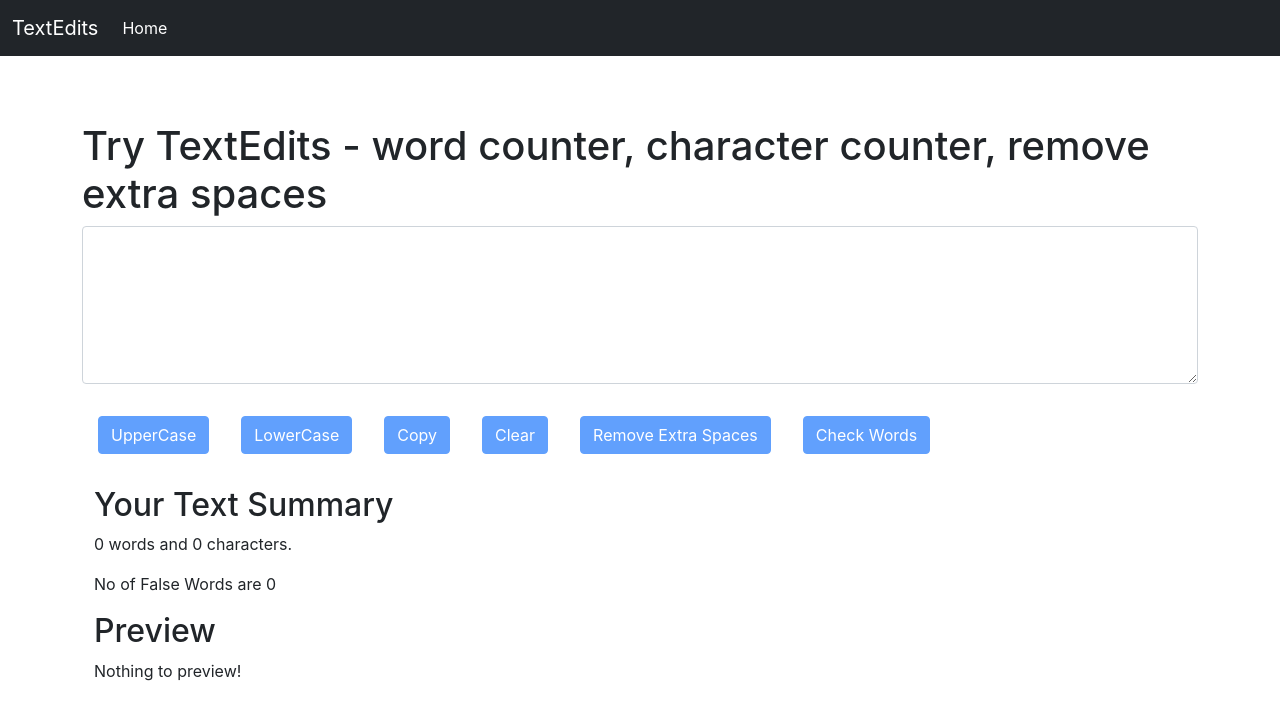
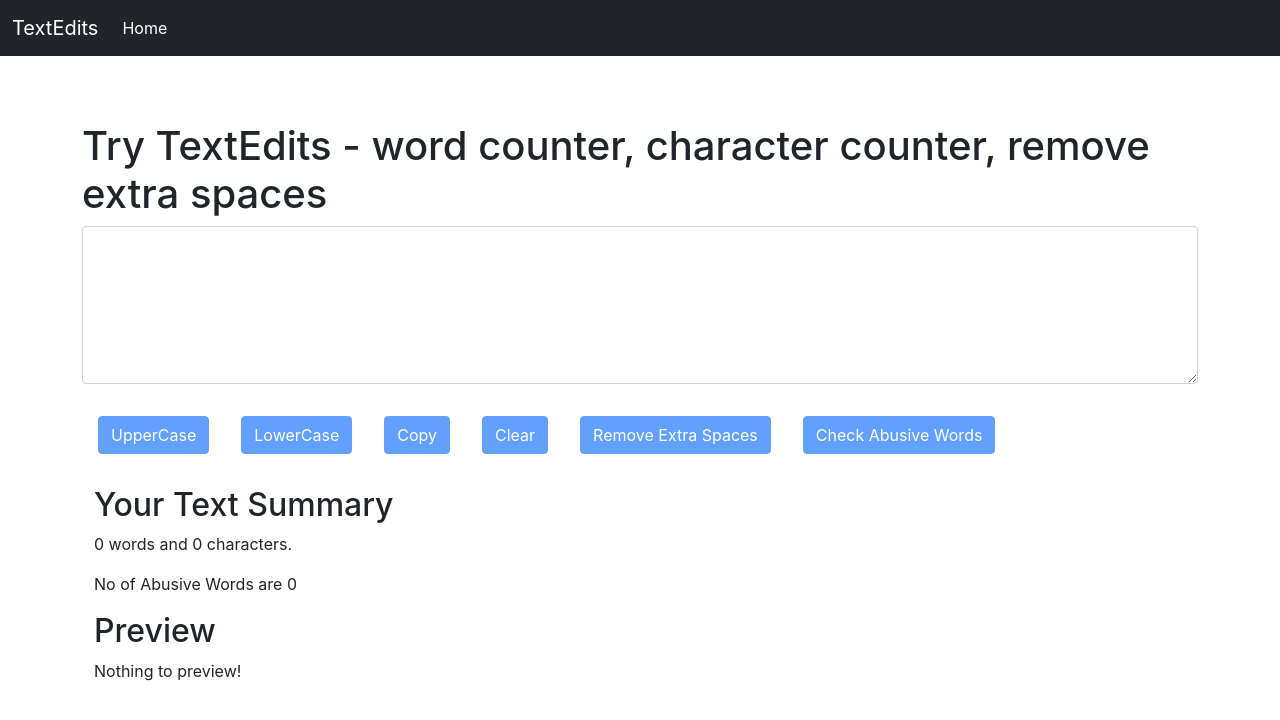
Before and after one commit to itsNamanJain/TextEditer, a React (Create React App) app: page / in a window 1280 px wide. Shown: the top 720 px of the page. Built offline with nearby package versions, Linux system fonts and the light colour scheme.

Commit message:
Update Areatext.js

```diff
--- a/src/components/Areatext.js
+++ b/src/components/Areatext.js
@@ -98,7 +98,7 @@ export default function Areatext(props) {
           className="btn btn-primary my-3 mx-3"
           onClick={checkWords}
         >
-          Check Words
+          Check Abusive Words
         </button>
       </div>
       <div className="container my-3">
@@ -112,7 +112,7 @@ export default function Areatext(props) {
           words and {text.length} characters.
 
         </p>
-        <p>No of False Words are {count}</p>
+        <p>No of Abusive Words are {count}</p>
         <h2>Preview</h2>
         <p>{text.length > 0 ? text : "Nothing to preview!"}</p>
       </div>
```
